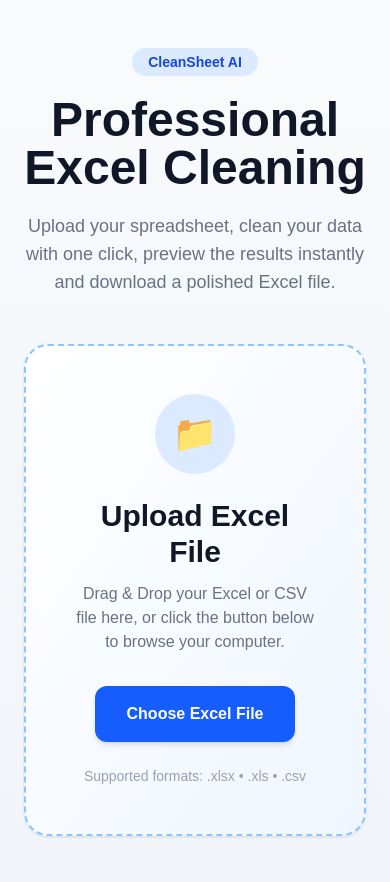
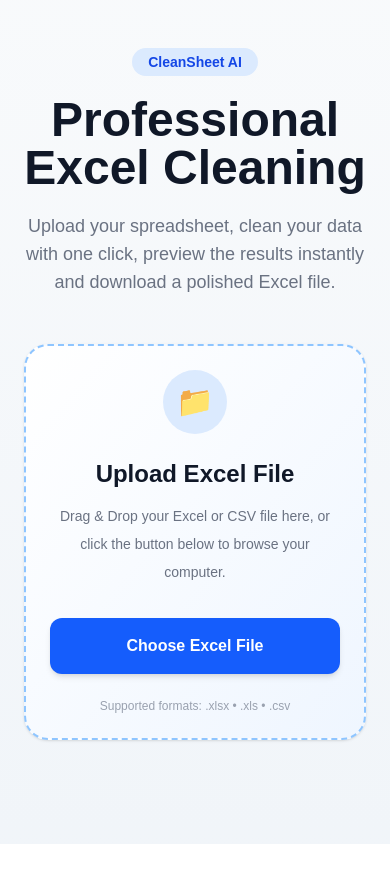
Before and after one commit to akhtar-code/cleansheet-ai, a Next.js app: page /workspace in a window 390 px wide. After the commit the page ends 844 px from the top, so only its background shows below. Built offline with nearby package versions, Linux system fonts and the light colour scheme.

Commit message:
feat: improve upload area responsiveness

```diff
--- a/components/UploadBox.tsx
+++ b/components/UploadBox.tsx
@@ -34,7 +34,7 @@ export default function UploadBox({
 
         onFileDrop(file);
       }}
-      className={`rounded-3xl border-2 border-dashed p-12 shadow-sm transition-all duration-300
+      className={`rounded-3xl border-2 border-dashed p-6 sm:p-8 lg:p-12 shadow-sm transition-all duration-300
 
       ${
         dragging
@@ -45,7 +45,7 @@ export default function UploadBox({
       <div className="flex flex-col items-center text-center">
 
         <div
-          className={`mb-6 flex h-20 w-20 items-center justify-center rounded-full text-4xl transition
+          className={`mb-6 flex h-16 w-16 sm:h-20 sm:w-20 items-center justify-center rounded-full text-3xl sm:text-4xl transition
 
           ${
             dragging
@@ -56,11 +56,11 @@ export default function UploadBox({
           📁
         </div>
 
-        <h2 className="text-3xl font-bold text-gray-900">
+        <h2 className="text-2xl sm:text-3xl font-bold text-gray-900">
           Upload Excel File
         </h2>
 
-        <p className="mt-3 max-w-xl text-gray-500">
+        <p className="mt-3 max-w-xl text-sm sm:text-base leading-7 text-gray-500">
           Drag & Drop your Excel or CSV
           file here, or click the button
           below to browse your computer.
@@ -68,12 +68,12 @@ export default function UploadBox({
 
         <button
           onClick={onUpload}
-          className="mt-8 rounded-xl bg-blue-600 px-8 py-4 font-semibold text-white shadow-md transition hover:bg-blue-700 hover:shadow-lg"
+          className="mt-8 w-full sm:w-auto rounded-xl bg-blue-600 px-8 py-4 font-semibold text-white shadow-md transition hover:bg-blue-700 hover:shadow-lg active:scale-95"
         >
           Choose Excel File
         </button>
 
-        <p className="mt-6 text-sm text-gray-400">
+        <p className="mt-6 text-xs sm:text-sm text-gray-400">
           Supported formats:
           .xlsx • .xls • .csv
         </p>
```
